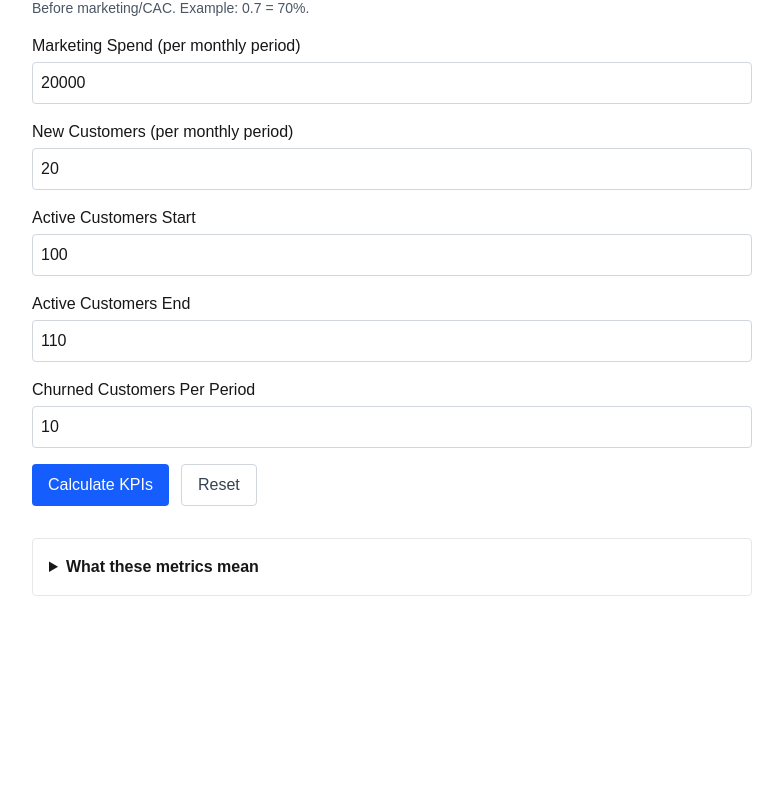
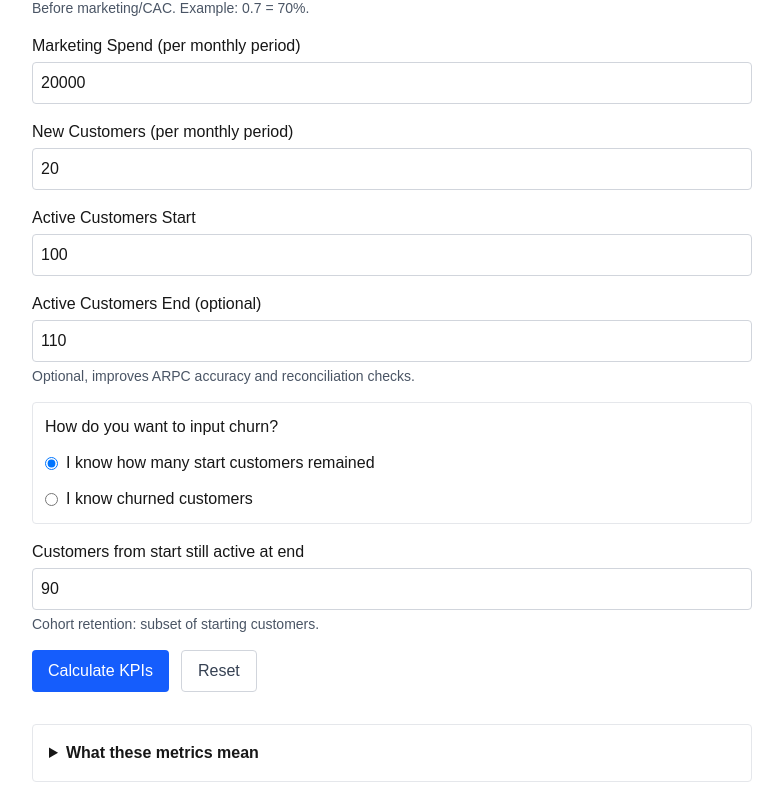
Before and after one commit to Taj-Howe/2025-12-16_KPICalculator, a Next.js app: page / in a window 1280 px wide. Shown: the part 412-1218 px from the top of the page, without its empty margins (248-1031 px from the left). Before the commit the page ends 1032 px from the top, so only its background shows below. Built offline with nearby package versions, Linux system fonts and the light colour scheme.

Commit message:
still getting the churn and ARPC functions to be intuitive inputs

```diff
--- a/src/app/api/reports/route.ts
+++ b/src/app/api/reports/route.ts
@@ -16,6 +16,7 @@ const resultsSchema: z.ZodType<KPIResult> = z.object({
   cac: numberOrNull,
   arpc: numberOrNull,
   churnRate: numberOrNull,
+  retentionRate: numberOrNull,
   ltv: numberOrNull,
   ltgpPerCustomer: numberOrNull,
   ltgpToCacRatio: numberOrNull,
--- a/src/app/page.tsx
+++ b/src/app/page.tsx
@@ -14,7 +14,7 @@ const defaultState: FormState = {
   newCustomersPerPeriod: 20,
   activeCustomersStart: 100,
   activeCustomersEnd: 110,
-  churnedCustomersPerPeriod: 10,
+  retainedCustomersFromStartAtEnd: 90,
   retentionRatePerPeriod: 0.6,
 };
 
@@ -24,6 +24,9 @@ export default function Home() {
   const [warnings, setWarnings] = useState<string[]>([]);
   const [isSubmitting, setSubmitting] = useState(false);
   const [error, setError] = useState<string | null>(null);
+  const [churnInputMode, setChurnInputMode] = useState<"retained" | "churned">(
+    "retained",
+  );
   const periodLabel = useMemo(() => `${form.period} period`, [form.period]);
 
   const handleChange = (
@@ -41,18 +44,31 @@ export default function Home() {
     }));
   };
 
-  const visibleChurnField =
+  const showRetainedField =
     form.businessModel === "subscription" || form.businessModel === "hybrid";
-  const visibleRetentionField =
+  const showRetentionRateField =
     form.businessModel === "transactional" || form.businessModel === "hybrid";
 
   useEffect(() => {
     setForm((prev) => {
       const updates: Partial<FormState> = {};
-      if (!visibleChurnField && prev.churnedCustomersPerPeriod != null) {
-        updates.churnedCustomersPerPeriod = undefined;
+      if (!showRetainedField) {
+        if (prev.retainedCustomersFromStartAtEnd != null) {
+          updates.retainedCustomersFromStartAtEnd = undefined;
+        }
+        if (prev.churnedCustomersPerPeriod != null) {
+          updates.churnedCustomersPerPeriod = undefined;
+        }
+      } else if (churnInputMode === "retained") {
+        if (prev.churnedCustomersPerPeriod != null) {
+          updates.churnedCustomersPerPeriod = undefined;
+        }
+      } else {
+        if (prev.retainedCustomersFromStartAtEnd != null) {
+          updates.retainedCustomersFromStartAtEnd = undefined;
+        }
       }
-      if (!visibleRetentionField && prev.retentionRatePerPeriod != null) {
+      if (!showRetentionRateField && prev.retentionRatePerPeriod != null) {
         updates.retentionRatePerPeriod = undefined;
       }
       if (Object.keys(updates).length === 0) {
@@ -60,7 +76,13 @@ export default function Home() {
       }
       return { ...prev, ...updates };
     });
-  }, [visibleChurnField, visibleRetentionField]);
+  }, [showRetainedField, showRetentionRateField, churnInputMode]);
+
+  useEffect(() => {
+    if (!showRetainedField && churnInputMode !== "retained") {
+      setChurnInputMode("retained");
+    }
+  }, [showRetainedField, churnInputMode]);
 
   const grossMarginError =
     form.grossMargin != null && form.grossMargin > 1
@@ -149,7 +171,12 @@ export default function Home() {
             name: "newCustomersPerPeriod",
           },
           { label: "Active Customers Start", name: "activeCustomersStart" },
-          { label: "Active Customers End", name: "activeCustomersEnd" },
+          {
+            label: "Active Customers End (optional)",
+            name: "activeCustomersEnd",
+            helper:
+              "Optional, improves ARPC accuracy and reconciliation checks.",
+          },
         ].map((field) => (
           <label key={field.name} className="flex flex-col gap-1">
             {field.label}
@@ -169,9 +196,51 @@ export default function Home() {
           </label>
         ))}
 
-        {visibleChurnField && (
+        {showRetainedField && (
+          <div className="space-y-3 rounded border border-gray-200 p-3">
+            <p className="font-medium">How do you want to input churn?</p>
+            <label className="flex items-center gap-2">
+              <input
+                type="radio"
+                name="churnMode"
+                value="retained"
+                checked={churnInputMode === "retained"}
+                onChange={() => setChurnInputMode("retained")}
+              />
+              <span>I know how many start customers remained</span>
+            </label>
+            <label className="flex items-center gap-2">
+              <input
+                type="radio"
+                name="churnMode"
+                value="churned"
+                checked={churnInputMode === "churned"}
+                onChange={() => setChurnInputMode("churned")}
+              />
+              <span>I know churned customers</span>
+            </label>
+          </div>
+        )}
+
+        {showRetainedField && churnInputMode === "retained" && (
           <label className="flex flex-col gap-1">
-            Churned Customers Per Period
+            Customers from start still active at end
+            <input
+              type="number"
+              name="retainedCustomersFromStartAtEnd"
+              value={form.retainedCustomersFromStartAtEnd ?? ""}
+              onChange={handleChange}
+              className="rounded border border-gray-300 p-2"
+            />
+            <span className="text-sm text-gray-600">
+              Cohort retention: subset of starting customers.
+            </span>
+          </label>
+        )}
+
+        {showRetainedField && churnInputMode === "churned" && (
+          <label className="flex flex-col gap-1">
+            Churned customers per period
             <input
               type="number"
               name="churnedCustomersPerPeriod"
@@ -182,9 +251,9 @@ export default function Home() {
           </label>
         )}
 
-        {visibleRetentionField && (
+        {showRetentionRateField && (
           <label className="flex flex-col gap-1">
-            Retention Rate Per Period (0-1)
+            Retention rate (repeat purchase rate) per period (0–1)
             <input
               type="number"
               step="0.01"
@@ -193,6 +262,9 @@ export default function Home() {
               onChange={handleChange}
               className="rounded border border-gray-300 p-2"
             />
+            <span className="text-sm text-gray-600">
+              Example: 0.6 means 60% of the period-start cohort repeats.
+            </span>
           </label>
         )}
 
@@ -211,6 +283,7 @@ export default function Home() {
               setResults(null);
               setWarnings([]);
               setError(null);
+              setChurnInputMode("retained");
             }}
             className="rounded border border-gray-300 px-4 py-2 text-gray-700"
           >
--- a/src/components/report-comparison.tsx
+++ b/src/components/report-comparison.tsx
@@ -37,6 +37,7 @@ export const ReportComparison = ({ reports }: { reports: ReportSummary[] }) => {
     "cac",
     "arpc",
     "churnRate",
+    "retentionRate",
     "ltv",
     "ltgpPerCustomer",
     "ltgpToCacRatio",
--- a/src/features/kpi/formulas.ts
+++ b/src/features/kpi/formulas.ts
@@ -1,4 +1,4 @@
-import type { KPIInput, KPIResult } from "./types";
+import type { KPIInput } from "./types";
 
 export const periodsPerYear = (period: KPIInput["period"]): number => {
   switch (period) {
@@ -55,6 +55,29 @@ export const churnRate = (
     return null;
   }
   return churnedCustomersPerPeriod / activeCustomersStart;
+};
+
+export const churnedFromStart = (
+  activeCustomersStart: number,
+  retainedCustomersFromStartAtEnd: number | undefined,
+): number | null => {
+  if (
+    activeCustomersStart <= 0 ||
+    retainedCustomersFromStartAtEnd == null ||
+    retainedCustomersFromStartAtEnd > activeCustomersStart
+  ) {
+    return null;
+  }
+  return activeCustomersStart - retainedCustomersFromStartAtEnd;
+};
+
+export const transactionalChurnRate = (
+  retentionRatePerPeriod: number | undefined,
+): number | null => {
+  if (retentionRatePerPeriod == null) {
+    return null;
+  }
+  return 1 - retentionRatePerPeriod;
 };
 
 export const ltvSubscription = (
@@ -123,50 +146,3 @@ export const annualizedProfit = (
   const netPerPeriod = grossProfit - marketingSpendPerPeriod;
   return netPerPeriod * periodsPerYear(period);
 };
-
-export const calculateMetrics = (input: KPIInput): KPIResult => {
-  const avgCustomers = averageActiveCustomers(
-    input.activeCustomersStart,
-    input.activeCustomersEnd,
-  );
-  const arpcValue = arpc(input.revenuePerPeriod, avgCustomers);
-  const cacValue = cac(
-    input.marketingSpendPerPeriod,
-    input.newCustomersPerPeriod,
-  );
-  const churnRateValue = churnRate(
-    input.churnedCustomersPerPeriod,
-    input.activeCustomersStart,
-  );
-  const ltvSub = ltvSubscription(arpcValue, input.grossMargin, churnRateValue);
-  const ltvTrans = ltvTransactional(
-    arpcValue,
-    input.grossMargin,
-    input.retentionRatePerPeriod,
-  );
-  const ltgp = ltgpPerCustomer(
-    input.businessModel === "transactional" ? ltvTrans : ltvSub,
-  );
-  const ratio = ratioLtgpToCac(ltgp, cacValue);
-
-  return {
-    cac: cacValue,
-    ltgpPerCustomer: ltgp,
-    ltgpToCacRatio: ratio,
-    growthAssessment: ratio,
-    churnRate: churnRateValue,
-    ltv: input.businessModel === "transactional" ? ltvTrans : ltvSub,
-    arpc: arpcValue,
-    car: input.newCustomersPerPeriod,
-    hypotheticalMaxRevenuePerYear: annualizedRevenue(
-      input.revenuePerPeriod,
-      input.period,
-    ),
-    hypotheticalMaxProfitPerYear: annualizedProfit(
-      input.revenuePerPeriod,
-      input.grossMargin,
-      input.marketingSpendPerPeriod,
-      input.period,
-    ),
-  };
-};
--- a/src/features/kpi/schema.ts
+++ b/src/features/kpi/schema.ts
@@ -16,24 +16,45 @@ const baseSchema = z.object({
   marketingSpendPerPeriod: z.number().nonnegative(),
   newCustomersPerPeriod: z.number().nonnegative(),
   activeCustomersStart: z.number().nonnegative(),
-  activeCustomersEnd: z.number().nonnegative(),
+  activeCustomersEnd: z.number().nonnegative().optional(),
   churnedCustomersPerPeriod: z.number().nonnegative().optional(),
+  retainedCustomersFromStartAtEnd: z.number().nonnegative().optional(),
   retentionRatePerPeriod: z.number().min(0).max(1).optional(),
 });
 
 export const kpiInputSchema = baseSchema.superRefine((value, ctx) => {
-  if (value.businessModel === "subscription" && value.churnedCustomersPerPeriod == null) {
-    ctx.addIssue({
-      code: z.ZodIssueCode.custom,
-      message: "Subscription model requires churnedCustomersPerPeriod.",
-      path: ["churnedCustomersPerPeriod"],
-    });
+  if (value.businessModel === "subscription") {
+    const hasRetained = value.retainedCustomersFromStartAtEnd != null;
+    const hasChurned = value.churnedCustomersPerPeriod != null;
+    if (!hasRetained && !hasChurned) {
+      ctx.addIssue({
+        code: z.ZodIssueCode.custom,
+        message: "Provide either churned customers or retained-from-start count.",
+        path: ["retainedCustomersFromStartAtEnd"],
+      });
+    }
+
+    if (hasRetained && (value.retainedCustomersFromStartAtEnd ?? 0) > value.activeCustomersStart) {
+      ctx.addIssue({
+        code: z.ZodIssueCode.custom,
+        message: "Retained customers cannot exceed active customers at start.",
+        path: ["retainedCustomersFromStartAtEnd"],
+      });
+    }
+
+    if (hasChurned && (value.churnedCustomersPerPeriod ?? 0) > value.activeCustomersStart) {
+      ctx.addIssue({
+        code: z.ZodIssueCode.custom,
+        message: "Churned customers cannot exceed active customers at start.",
+        path: ["churnedCustomersPerPeriod"],
+      });
+    }
   }
 
   if (value.businessModel === "transactional" && value.retentionRatePerPeriod == null) {
     ctx.addIssue({
       code: z.ZodIssueCode.custom,
-      message: "Transactional model requires retentionRatePerPeriod.",
+      message: "Transactional model requires retention rate per period.",
       path: ["retentionRatePerPeriod"],
     });
   }
--- a/src/features/kpi/service.ts
+++ b/src/features/kpi/service.ts
@@ -1,5 +1,18 @@
 import { kpiInputSchema } from "./schema";
-import { calculateMetrics } from "./formulas";
+import {
+  annualizedProfit,
+  annualizedRevenue,
+  arpc,
+  averageActiveCustomers,
+  cac,
+  churnRate,
+  churnedFromStart,
+  ltgpPerCustomer,
+  ltvSubscription,
+  ltvTransactional,
+  ratioLtgpToCac,
+  transactionalChurnRate,
+} from "./formulas";
 import type { KPIInput, KPIResult } from "./types";
 
 export type KpiEvaluation = {
@@ -8,33 +21,162 @@ export type KpiEvaluation = {
   warnings: string[];
 };
 
+type ModelMetrics = {
+  churnRate: number | null;
+  retentionRate: number | null;
+  ltv: number | null;
+  ltgpPerCustomer: number | null;
+};
+
+const nullMetrics: ModelMetrics = {
+  churnRate: null,
+  retentionRate: null,
+  ltv: null,
+  ltgpPerCustomer: null,
+};
+
 export const evaluateKpis = (payload: unknown): KpiEvaluation => {
   const parsed = kpiInputSchema.parse(payload) as KPIInput;
   const warnings: string[] = [];
 
-  if (parsed.businessModel === "hybrid") {
-    if (parsed.churnedCustomersPerPeriod == null) {
-      warnings.push("Hybrid model: churnedCustomersPerPeriod missing.");
+  const endCustomers =
+    parsed.activeCustomersEnd != null
+      ? parsed.activeCustomersEnd
+      : parsed.activeCustomersStart;
+  const avgCustomers = averageActiveCustomers(
+    parsed.activeCustomersStart,
+    endCustomers,
+  );
+  if (parsed.activeCustomersEnd == null) {
+    warnings.push(
+      "Active customers at end not provided; ARPC uses start customers as an approximation.",
+    );
+  }
+  const arpcValue = arpc(parsed.revenuePerPeriod, avgCustomers);
+  const cacValue = cac(parsed.marketingSpendPerPeriod, parsed.newCustomersPerPeriod);
+
+  const subscriptionMetrics = (missingMessage: string): ModelMetrics => {
+    const retained = parsed.retainedCustomersFromStartAtEnd;
+    const churned = parsed.churnedCustomersPerPeriod;
+
+    let derivedChurned: number | null = null;
+    if (retained != null) {
+      derivedChurned = churnedFromStart(parsed.activeCustomersStart, retained);
+    } else if (churned != null) {
+      derivedChurned = churned;
+    } else {
+      warnings.push(missingMessage);
     }
-    if (parsed.retentionRatePerPeriod == null) {
-      warnings.push("Hybrid model: retentionRatePerPeriod missing.");
+
+    const churn = churnRate(derivedChurned ?? undefined, parsed.activeCustomersStart);
+    const retention = churn == null ? null : 1 - churn;
+    const ltv = ltvSubscription(arpcValue, parsed.grossMargin, churn);
+    const ltgp = ltgpPerCustomer(ltv);
+
+    if (retained != null && parsed.activeCustomersEnd != null) {
+      const derivedNew = parsed.activeCustomersEnd - retained;
+      if (parsed.newCustomersPerPeriod > 0) {
+        const diff =
+          Math.abs(derivedNew - parsed.newCustomersPerPeriod) /
+          parsed.newCustomersPerPeriod;
+        if (diff > 0.1) {
+          warnings.push(
+            `Subscription: derived new customers (${derivedNew}) differs from input (${parsed.newCustomersPerPeriod}).`,
+          );
+        }
+      } else if (derivedNew > 0) {
+        warnings.push(
+          `Subscription: derived new customers (${derivedNew}) but input newCustomersPerPeriod is 0.`,
+        );
+      }
+    }
+
+    if (churn != null && churn < 0.005) {
+      warnings.push("Churn is very low; LTV may be inflated.");
+    }
+
+    return {
+      churnRate: churn,
+      retentionRate: retention,
+      ltv,
+      ltgpPerCustomer: ltgp,
+    };
+  };
+
+  const transactionalMetrics = (missingMessage: string): ModelMetrics => {
+    const retention = parsed.retentionRatePerPeriod;
+    if (retention == null) {
+      warnings.push(missingMessage);
+      return nullMetrics;
+    }
+
+    if (retention > 0.98) {
+      warnings.push("Retention is very high; LTV may be inflated.");
+    }
+
+    const churn = transactionalChurnRate(retention);
+    const ltv = ltvTransactional(arpcValue, parsed.grossMargin, retention);
+    const ltgp = ltgpPerCustomer(ltv);
+
+    return {
+      churnRate: churn,
+      retentionRate: retention,
+      ltv,
+      ltgpPerCustomer: ltgp,
+    };
+  };
+
+  let modelMetrics: ModelMetrics = nullMetrics;
+
+  if (parsed.businessModel === "subscription") {
+    modelMetrics = subscriptionMetrics(
+      "Subscription model requires retained-from-start count to compute churn.",
+    );
+  } else if (parsed.businessModel === "transactional") {
+    modelMetrics = transactionalMetrics(
+      "Transactional model requires retention rate per period.",
+    );
+  } else {
+    const sub = subscriptionMetrics(
+      "Hybrid: subscription retention missing; subscription churn not computed.",
+    );
+    const tx = transactionalMetrics(
+      "Hybrid: transactional retention missing; transactional churn not computed.",
+    );
+    modelMetrics = sub.churnRate != null || sub.retentionRate != null ? sub : tx;
+    if (
+      (sub.churnRate == null && sub.retentionRate == null) &&
+      (tx.churnRate == null && tx.retentionRate == null)
+    ) {
+      modelMetrics = nullMetrics;
     }
   }
 
-  const results = calculateMetrics(parsed);
+  const ratio = ratioLtgpToCac(modelMetrics.ltgpPerCustomer, cacValue);
 
-  if (results.churnRate != null && results.churnRate < 0.005) {
-    warnings.push("Churn is very low; LTV may be inflated.");
-  }
+  const results: KPIResult = {
+    cac: cacValue,
+    arpc: arpcValue,
+    churnRate: modelMetrics.churnRate,
+    retentionRate: modelMetrics.retentionRate,
+    ltv: modelMetrics.ltv,
+    ltgpPerCustomer: modelMetrics.ltgpPerCustomer,
+    ltgpToCacRatio: ratio,
+    growthAssessment: ratio,
+    hypotheticalMaxRevenuePerYear: annualizedRevenue(
+      parsed.revenuePerPeriod,
+      parsed.period,
+    ),
+    hypotheticalMaxProfitPerYear: annualizedProfit(
+      parsed.revenuePerPeriod,
+      parsed.grossMargin,
+      parsed.marketingSpendPerPeriod,
+      parsed.period,
+    ),
+    car: parsed.newCustomersPerPeriod,
+  };
 
-  if (
-    parsed.retentionRatePerPeriod != null &&
-    parsed.retentionRatePerPeriod > 0.98
-  ) {
-    warnings.push("Retention is very high; LTV may be inflated.");
-  }
-
-  if (results.cac == null) {
+  if (cacValue == null) {
     warnings.push("CAC cannot be computed (newCustomersPerPeriod is 0).");
   }
 
--- a/src/features/kpi/types.ts
+++ b/src/features/kpi/types.ts
@@ -10,8 +10,9 @@ export type KPIInput = {
   marketingSpendPerPeriod: number;
   newCustomersPerPeriod: number;
   activeCustomersStart: number;
-  activeCustomersEnd: number;
+  activeCustomersEnd?: number;
   churnedCustomersPerPeriod?: number;
+  retainedCustomersFromStartAtEnd?: number;
   retentionRatePerPeriod?: number;
 };
 
@@ -19,6 +20,7 @@ export type KPIResult = {
   cac: number | null;
   arpc: number | null;
   churnRate: number | null;
+  retentionRate: number | null;
   ltv: number | null;
   ltgpPerCustomer: number | null;
   ltgpToCacRatio: number | null;
```
Also changed, not shown: 2 other files (tests, documents, lock files or other folders).
